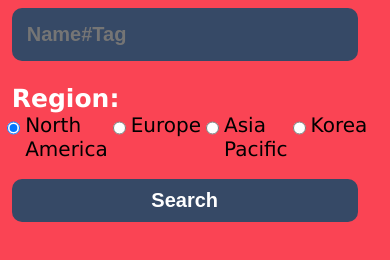
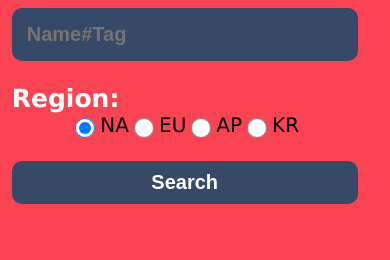
Before and after one commit to ethantomb/valotracker, a plain HTML site: page index.html in a window 390 px wide. Shown: the part 136-396 px from the top of the page. Drawn offline with nearby package versions, Linux system fonts and the light colour scheme.

Commit message:
Full region names didnt work on mobile

```diff
--- a/index.html
+++ b/index.html
@@ -29,10 +29,10 @@
         <br>
         <label class="regionLabel" for="region">Region:</label>
         <div class="inputOptions">
-            <input type="radio" name="region" value="NA" checked><label class="regionOption">North America</label>
-            <input type="radio" name="region" value="EU"><label class="regionOption">Europe</label>
-            <input type="radio" name="region" value="AP"><label class="regionOption">Asia Pacific</label>
-            <input type="radio" name="region" value="KR"><label class="regionOption">Korea</label>
+            <input type="radio" name="region" value="NA" checked><label class="regionOption">NA</label>
+            <input type="radio" name="region" value="EU"><label class="regionOption">EU</label>
+            <input type="radio" name="region" value="AP"><label class="regionOption">AP</label>
+            <input type="radio" name="region" value="KR"><label class="regionOption">KR</label>
         </div>
 
         <br>
```
